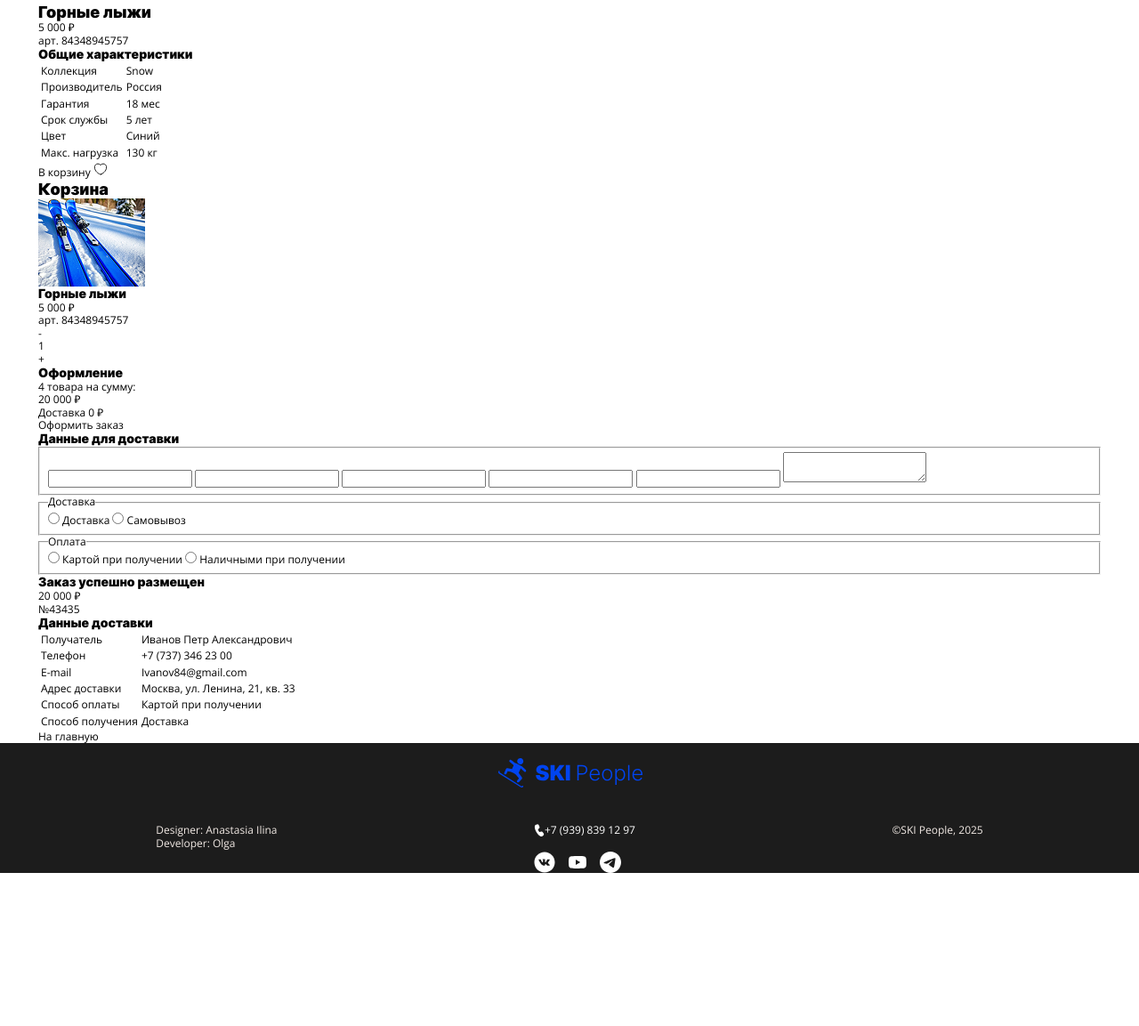
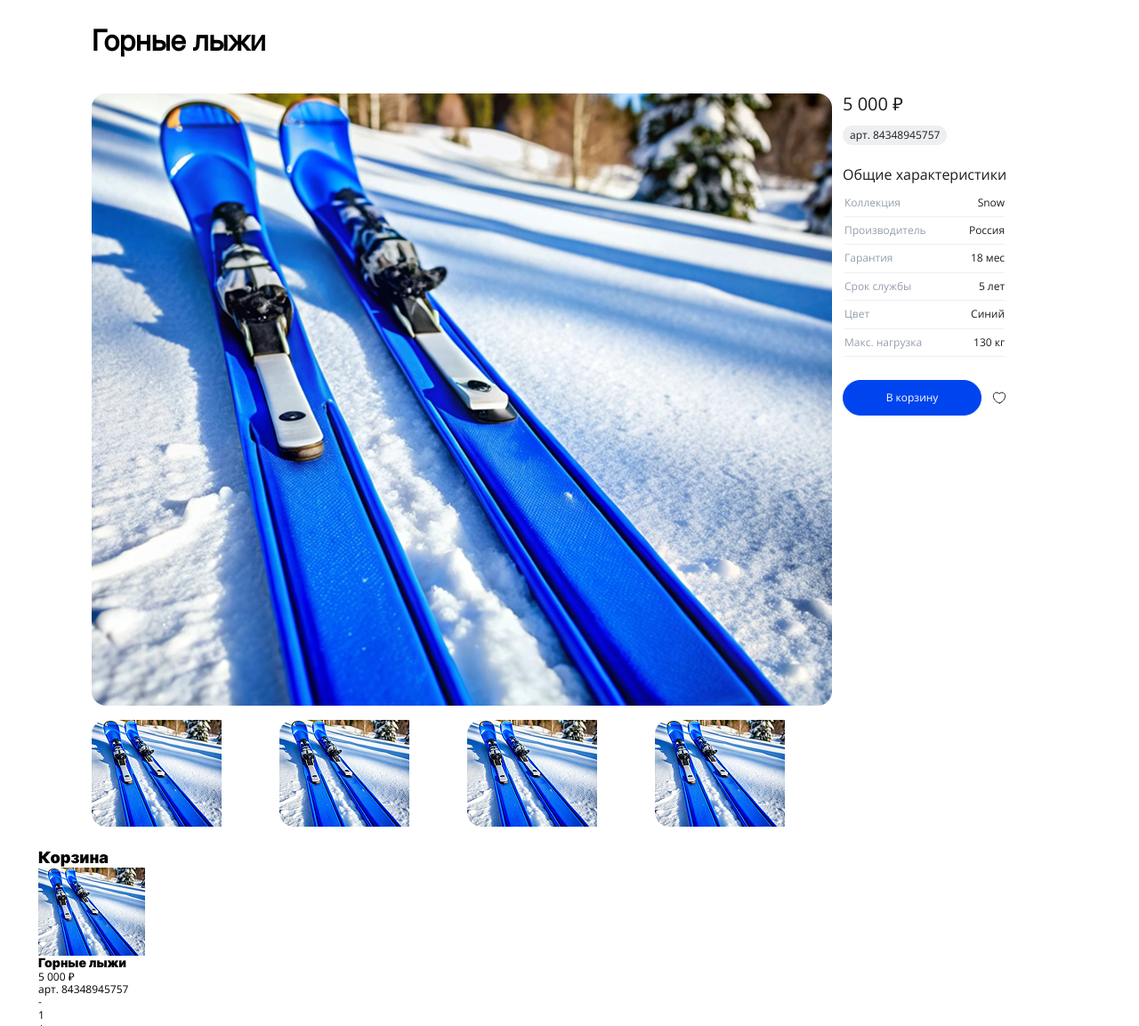
Before and after one commit to trols/ski-people, a website built with Vite: page index.html in a window 1280 px wide. Shown: the part 2064-3217 px from the top of the page at 89% size. Before the commit the page ends 3045 px from the top, so only its background shows below. Built offline with nearby package versions, Linux system fonts and the light colour scheme.

Commit message:
add styles second part

```diff
--- a/index.html
+++ b/index.html
@@ -383,11 +383,33 @@ crossorigin
     </section>
 
     <section class="product">
-        <div class="container">
+        <div class="container product__container">
             <h2 class="product__title">Горные лыжи</h2>
+            <div class="product__description">
             <div class="product__slider">
-                <div class="product__slider-image"></div>
-                <div class="product__slider-thubnails"></div>
+                <img class="product__slider-image" src="/img/photo.png"/>
+                <ul class="product__slider-thumbnails slider-thumbnails">
+                    <li class="slider-thumbnails__item">
+                        <img src="/img/photo-1.png"
+                            alt=""
+                            class="slider__thumbnails__image" />
+                    </li>
+                    <li class="slider-thumbnails__item">
+                        <img src="/img/photo-1.png"
+                            alt=""
+                            class="slider__thumbnails__image" />
+                    </li>
+                    <li class="slider-thumbnails__item">
+                        <img src="/img/photo-1.png"
+                            alt=""
+                            class="slider__thumbnails__image" />
+                    </li>
+                    <li class="slider-thumbnails__item">
+                        <img src="/img/photo-1.png"
+                            alt=""
+                            class="slider__thumbnails__image" />
+                    </li>
+                </ul>
             </div>
             <div class="product__info">
                 <p class="product__info-price">5&nbsp;000&nbsp;₽</p>
@@ -419,8 +441,9 @@ crossorigin
                         <td class="product__table-item">130 кг</td>
                     </tr>
                 </table>
-                <button class="product__button" type="button">В корзину</button>
-                <button class="product__like-button">
+                <div class="info-buttons">
+                <button class="info-buttons__to-cart" type="button">В корзину</button>
+                <button class="info-buttons__like">
                     <svg
                         width="16"
                         height="16"
@@ -437,11 +460,13 @@ crossorigin
                     </svg>
                 </button>
             </div>
+            </div>
+        </div>
         </div>
     </section>
 
     <section class="cart">
-        <div class="container">
+        <div class="container product__container">
             <h2 class="cart__title">Корзина</h2>
             <ul class="cart__list">
                 <li class="cart__item">
--- a/src/style.scss
+++ b/src/style.scss
@@ -3,4 +3,5 @@
 @use "styles/fonts";
 @use "styles/catalog";
 @use "styles/goods";
+@use "styles/product";
 @use "styles/footer";
--- /dev/null
+++ b/src/styles/product.scss
@@ -0,0 +1,194 @@
+.product {
+    padding: 24px 60px;
+
+    &__container{
+
+    }
+
+    &__description {
+        display: flex;
+        flex-direction: column;
+        gap: 32px;
+
+        @media (min-width: 768px) {
+            gap: 40px;
+        }
+
+        @media (min-width: 1024px) {
+            flex-direction: row;
+            gap: 12px;
+        }
+
+        @media (min-width: 1440px) {
+            gap: 16px;
+        }
+    }
+
+    &__title {
+         font-family: Inter,sans-serif;
+         font-weight: 900;
+         font-size: 24px;
+         margin-bottom: 24px;
+
+         @media (min-width: 768px) {
+            font-size: 32px;
+        }
+
+        @media (min-width: 1024px) {
+            margin-bottom: 40px;
+        }
+        }
+
+
+    &__slider {
+
+    }
+
+
+
+    &__slider-image {
+        object-fit: cover;
+        min-height: 236px;
+        width: 100%;
+        border-radius: 16px;
+
+        @media (min-width: 768px) {
+            margin-bottom: 12px;
+        }
+        @media (min-width: 1024px) {
+            margin-bottom: 16px;
+        }
+    }
+
+
+
+    &__slider-thumbnails {
+
+    }
+
+
+
+    &__info {
+        color: #1c1c1c;
+    }
+
+
+
+    &__info-price {
+        font-size: 20px;
+        margin-bottom: 12px;
+    }
+
+
+
+    &__info-id {
+        font-size: 12px;
+        margin-bottom: 24px;
+        border-radius: 32px;
+        background-color: #EEEFF2;
+        padding: 4px 8px;
+        //чтобы не рамстягивался
+        display: inline-block;
+
+        @media (min-width: 768px) {
+            margin-bottom: 28px;
+        }
+        @media (min-width: 1024px) {
+            margin-bottom: 24px;
+        }
+
+    }
+
+
+
+    &__info-title {
+        font-weight: 400;
+        font-size: 16px;
+        margin-bottom: 4px;
+    }
+
+
+
+    &__info-table {
+    }
+
+
+
+    &__table {
+        width: 100%;
+        margin-bottom: 24px;
+    }
+
+
+
+    &__table-row {
+        display: flex;
+        justify-content: space-between;
+        border-bottom: 1px solid #EEEFF2;
+
+    }
+
+    &__table-item {
+        color: #969eae;
+        padding: 8px 0;
+
+        &:last-child{
+            color: #1c1c1c;
+        }
+    }
+
+
+}
+
+.slider-thumbnails {
+    display: none;
+
+    @media (min-width: 768px) {
+        display: flex;
+        gap: 14px;
+    }
+
+    @media (min-width: 1024px) {
+        gap: 12px;
+    }
+
+    @media (min-width: 1440px) {
+        gap: 16px;
+    }
+
+    &__item{
+        border-radius: 16px;
+        overflow: hidden;
+        width: 100%;
+    }
+
+    &__image{
+        width: 100%;
+        height: 100%;
+        object-fit: cover;
+    }
+
+}
+
+.info-buttons{
+    display: flex;
+    gap: 12px;
+
+    &__to-cart {
+        color: #ffffff;
+        background-color: #0044f0;
+        border: 1px solid #0044f0;
+        border-radius: 32px;
+        padding: 12px 24px;
+        width: 100%;
+
+    }
+
+
+
+    &__like {
+         align-self: center;
+         flex-shrink: 0;
+    }
+
+}
```
Also changed, not shown: public/img/photo-1.png (added), public/img/photo.png (added).
